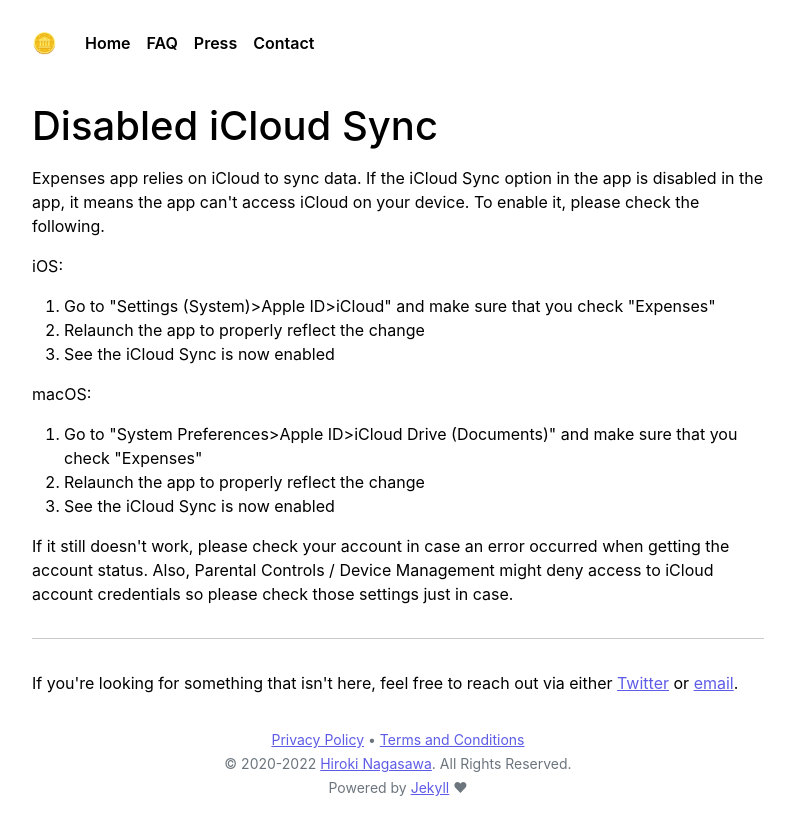
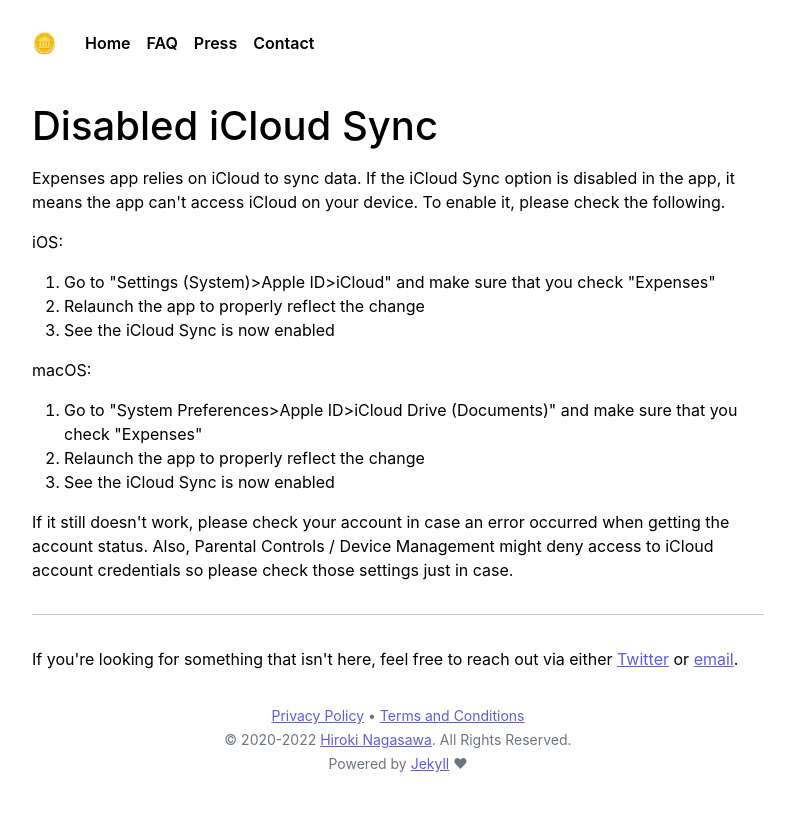
Before and after one commit to bluecometlabs/getexpenses.app, a Jekyll site: the page built from pages/faq/disabled-icloud-sync.md, in a window 1280 px wide. Shown: the top 835 px of the page, without its empty margins (242-1035 px from the left). Built offline with Jekyll 4.4.1, drawn with Linux system fonts in a browser that asks for light colours.

Commit message:
Fix typo

```diff
--- a/pages/faq/disabled-icloud-sync.md
+++ b/pages/faq/disabled-icloud-sync.md
@@ -5,7 +5,7 @@
 ---
 
 <h1>Disabled iCloud Sync</h1>
-<p>Expenses app relies on iCloud to sync data. If the iCloud Sync option in the app is disabled in the app, it means the app can't access iCloud on your device. To enable it, please check the following.</p>
+<p>Expenses app relies on iCloud to sync data. If the iCloud Sync option is disabled in the app, it means the app can't access iCloud on your device. To enable it, please check the following.</p>
 
 <p>iOS:</p>
 <ol>
```
Also changed, not shown: pages/faq/sharing-sheet-with-others.md (+1 -1 lines).
